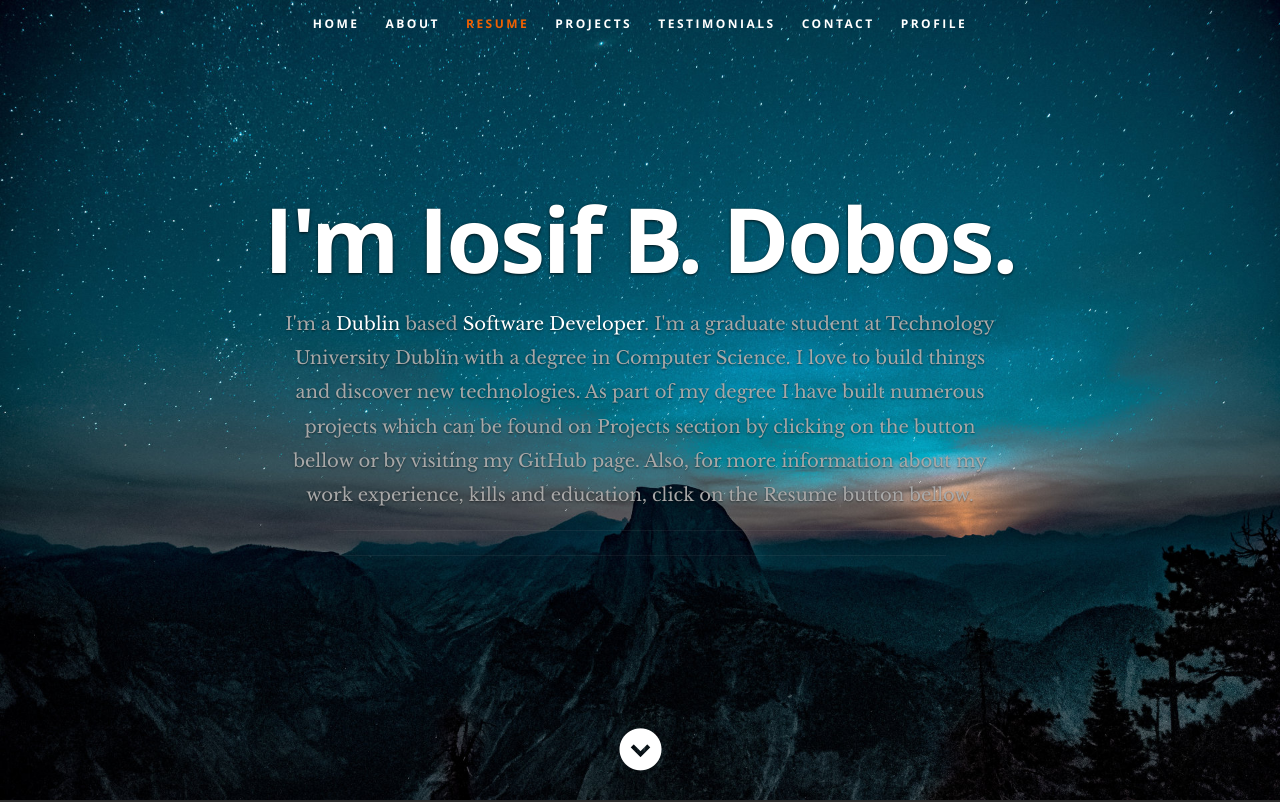
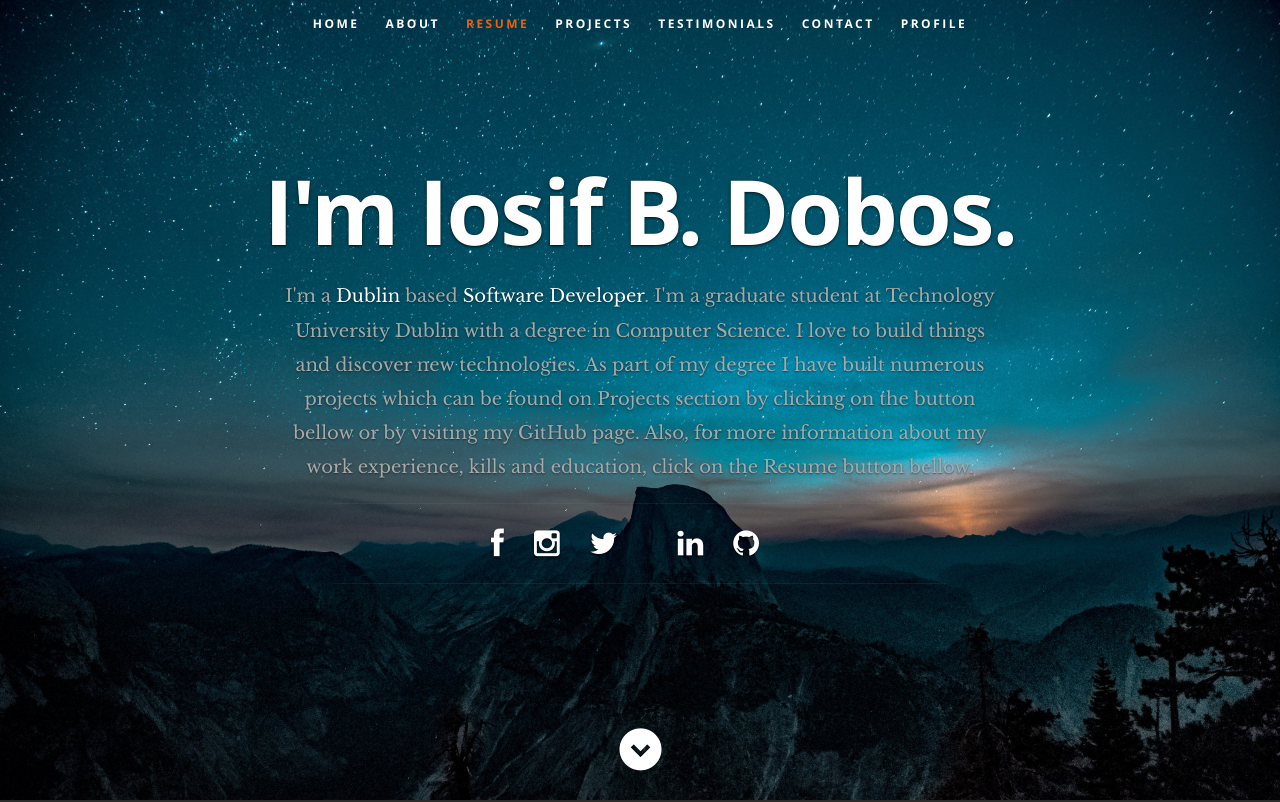
Before and after one commit to IosifDobos/Iosif-Portfolio, a React (Create React App) app in the folder iosif-portfolio/: page / in a window 1280 px wide. Shown: the top 802 px of the page. Built offline with nearby package versions, Linux system fonts and the light colour scheme.

Commit message:
social links
Added social links icons to home/footer page

```diff
--- a/iosif-portfolio/src/components/About.js
+++ b/iosif-portfolio/src/components/About.js
@@ -35,7 +35,7 @@ class About extends Component {
                         </div>
                         <div className="columns download">
                             <p>
-                                <a href="#" className="button"><i className="fa fa-download"></i>Download Resume</a>
+                                <a href="https://google.com" className="button"><i className="fa fa-download"></i>Download Resume</a>
                             </p>
                         </div>
                         </div>
--- a/iosif-portfolio/src/components/Footer.js
+++ b/iosif-portfolio/src/components/Footer.js
@@ -10,10 +10,10 @@ class Footer extends Component {
           <div className="twelve columns">
               <ul className="social-links">
                 <li><a href="http://facebook.com/bogdandobos"><i className="fa fa-facebook"></i></a></li>
+                <li><a href="http://instagram.com/josephberelly"><i className="fa fa-instagram"></i></a></li>
                 <li><a href="http://twitter.com"><i className="fa fa-twitter"></i></a></li>
                 <li><a href="http://medium.com/"><i className="fa fa-medium"></i></a></li>
                 <li><a href="https://www.linkedin.com/in/iosif-dobos/"><i className="fa fa-linkedin"></i></a></li>
-                <li><a href="http://instagram.com/josephberelly"><i className="fa fa-instagram"></i></a></li>
                 <li><a href="http://github.com/IosifDobos"><i className="fa fa-github"></i></a></li>
                 <li><a href="https://gitlab.com/IosifDobos"><i className="fa fa-gitlab"></i></a></li>
               </ul>
--- a/iosif-portfolio/src/components/Home.js
+++ b/iosif-portfolio/src/components/Home.js
@@ -3,16 +3,6 @@ import React, {Component} from 'react';
 class Home extends Component{
 
     render(){
-
-        // if(this.props.data){
-        // //     var name = this.props.data.name;
-        // //     var occupation= this.props.data.occupation;
-        // //     var description= this.props.data.description;
-        // //     var city= this.props.data.address.city;
-        //     var networks= this.props.data.social.map(function(network){
-        //       return <li key={network.name}><a href={network.url}><i className={network.className}></i></a></li>
-        //     })
-        // }
 
         return (
             <header id="home">
@@ -46,7 +36,41 @@ class Home extends Component{
                         </h3>
                         <hr />
                         <ul className="social">
-                            {/* {networks} */}
+                            <li>
+                                <a href="http://facebook.com/bogdandobos">
+                                    <i className="fa fa-facebook"></i>
+                                </a>
+                            </li>
+                            <li>
+                                <a href="http://instagram.com/josephberelly">
+                                    <i className="fa fa-instagram"></i>
+                                </a>
+                            </li>
+                            <li>
+                                <a href="http://twitter.com">
+                                    <i className="fa fa-twitter"></i>
+                                </a>
+                            </li>
+                            <li>
+                                <a href="http://medium.com/">
+                                    <i className="fa fa-medium"></i>
+                                </a>
+                            </li>
+                            <li>
+                                <a href="https://www.linkedin.com/in/iosif-dobos/">
+                                    <i className="fa fa-linkedin"></i>
+                                </a>
+                            </li>
+                            <li>
+                                <a href="http://github.com/IosifDobos">
+                                    <i className="fa fa-github"></i>
+                                </a>
+                            </li>
+                            <li>
+                                <a href="http://github.com/IosifDobos">
+                                    <i className="fa fa-gitlab"></i>
+                                </a>
+                            </li>
                         </ul>
                         <hr />
                         {/* <div className="btn-toolbar">
```
